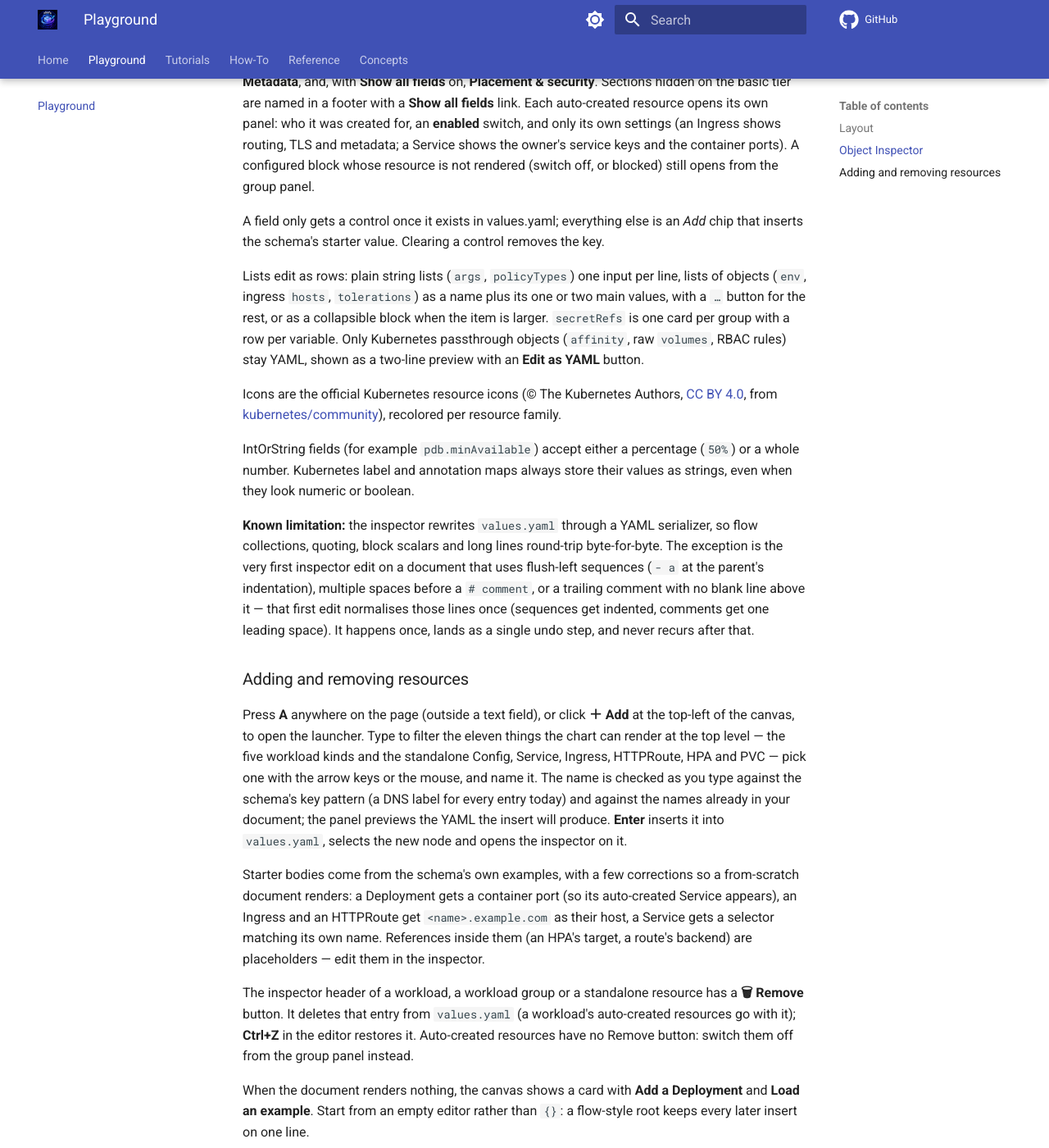
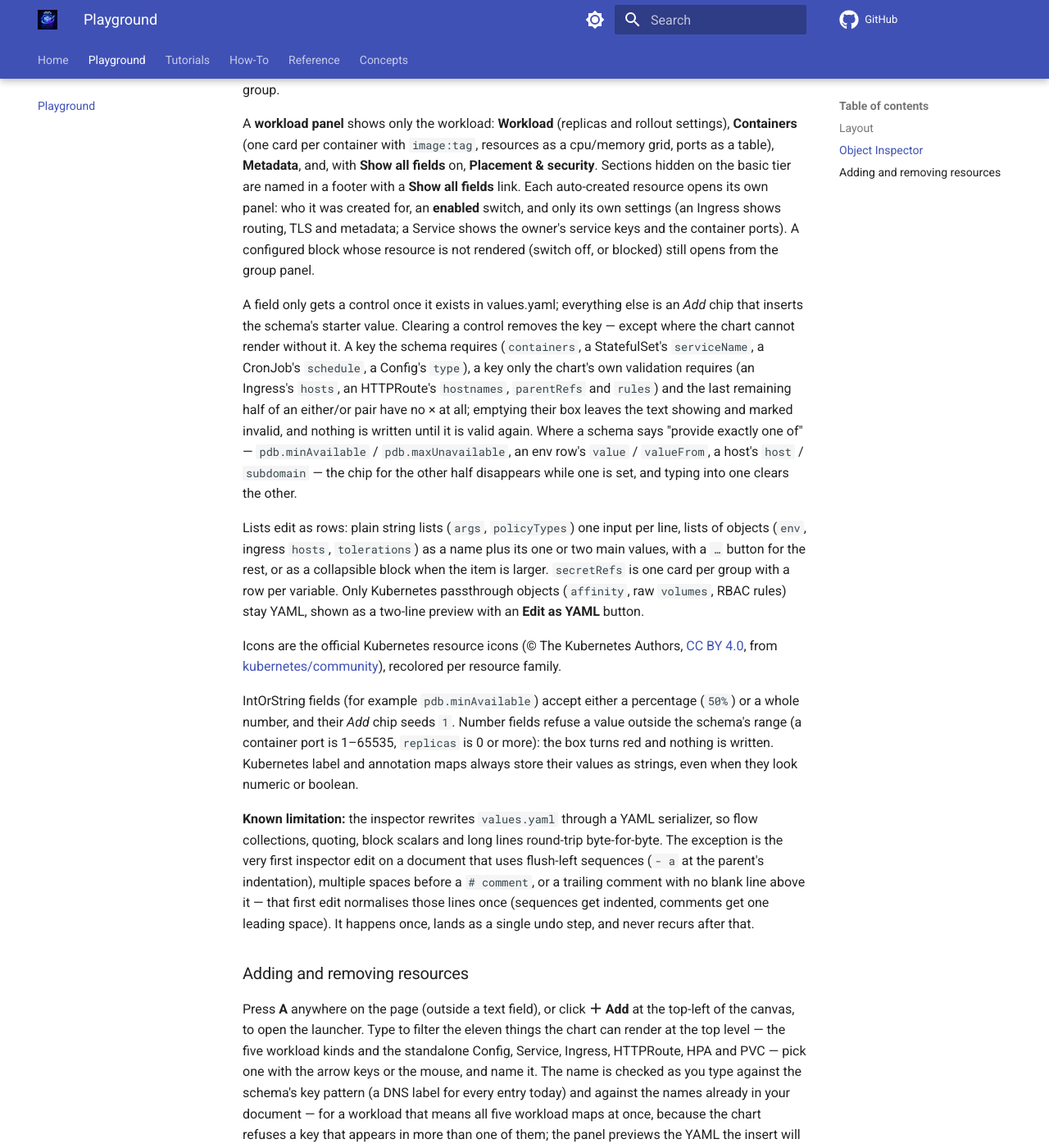
Before and after one commit to idlefy/idlefy-universal, an MkDocs documentation site: the page built from docs/playground-guide.md, in a window 1280 px wide and 1400 px high, scrolled down 1082 px. Shown: the whole window at 82% size. Built offline with MkDocs 1.6.1 and Material for MkDocs 9.7.7, drawn with Linux system fonts in a browser that asks for light colours; comment, search, counter and statistics services are not loaded; some of the changed text lies outside the part shown.

Commit message:
docs: describe locked keys, either/or pairs and the shared starter fixups
The guide still said "clearing a control removes the key" and described the
starter corrections as a launcher-only behaviour. Also documents the group
panel's blocked-off switches and the Open button's on/has-content condition.

Co-Authored-By: Claude Fable 5.1 <noreply@anthropic.com>
Claude-Session: https://claude.ai/code/session_01NUQuqZT5phfCKULmBvDsJN

```diff
--- a/docs/playground-guide.md
+++ b/docs/playground-guide.md
@@ -21,19 +21,21 @@ The editor folds YAML blocks by indentation (chevrons in the gutter), shows inde
 
 Click a node. The panel header shows the object's icon, name, kind, namespace and the values.yaml line it comes from. **Fields** edits the object; **Manifest** shows the rendered YAML.
 
-Every workload sits in a **group** on the canvas: a dashed frame with a header (`Deployment hello`) and a **+ Add resource** pill. Click the header or the frame to open the **group panel**: a **Workload** row that opens the workload itself, and **Created alongside it**, a switch per resource the chart can create for this workload (Service, Ingress, HPA, …) with a one-line summary and an **Open** button. The **Manifests** tab shows every manifest in the group.
+Every workload sits in a **group** on the canvas: a dashed frame with a header (`Deployment hello`) and a **+ Add resource** pill. Click the header or the frame to open the **group panel**: a **Workload** row that opens the workload itself, and **Created alongside it**, a switch per resource the chart can create for this workload (Service, Ingress, HPA, …) with a one-line summary and an **Open** button. A switch the chart cannot honour is greyed out with the reason in place of the summary — that includes switching one *off*: ServiceAccount stays on while Role + RoleBinding needs it. The **Open** button itself only appears once the switch is on or the block already holds a value; an untouched, switched-off resource has nothing yet to open. The **Manifests** tab shows every manifest in the group.
 
 A **workload panel** shows only the workload: **Workload** (replicas and rollout settings), **Containers** (one card per container with `image:tag`, resources as a cpu/memory grid, ports as a table), **Metadata**, and, with **Show all fields** on, **Placement & security**. Sections hidden on the basic tier are named in a footer with a **Show all fields** link. Each auto-created resource opens its own panel: who it was created for, an **enabled** switch, and only its own settings (an Ingress shows routing, TLS and metadata; a Service shows the owner's service keys and the container ports). A configured block whose resource is not rendered (switch off, or blocked) still opens from the group panel.
 
-A field only gets a control once it exists in values.yaml; everything else is an *Add* chip that inserts the schema's starter value. Clearing a control removes the key.
+A field only gets a control once it exists in values.yaml; everything else is an *Add* chip that inserts the schema's starter value. Clearing a control removes the key — except where the chart cannot render without it. A key the schema requires (`containers`, a StatefulSet's `serviceName`, a CronJob's `schedule`, a Config's `type`), a key only the chart's own validation requires (an Ingress's `hosts`, an HTTPRoute's `hostnames`, `parentRefs` and `rules`) and the last remaining half of an either/or pair have no × at all; emptying their box leaves the text showing and marked invalid, and nothing is written until it is valid again. Where a schema says "provide exactly one of" — `pdb.minAvailable` / `pdb.maxUnavailable`, an env row's `value` / `valueFrom`, a host's `host` / `subdomain` — the chip for the other half disappears while one is set, and typing into one clears the other.
 
 Lists edit as rows: plain string lists (`args`, `policyTypes`) one input per line, lists of objects (`env`, ingress `hosts`, `tolerations`) as a name plus its one or two main values, with a `…` button for the rest, or as a collapsible block when the item is larger. `secretRefs` is one card per group with a row per variable. Only Kubernetes passthrough objects (`affinity`, raw `volumes`, RBAC rules) stay YAML, shown as a two-line preview with an **Edit as YAML** button.
 
 Icons are the official Kubernetes resource icons (© The Kubernetes Authors, [CC BY 4.0](https://creativecommons.org/licenses/by/4.0/), from [kubernetes/community](https://github.com/kubernetes/community/tree/master/icons)), recolored per resource family.
 
 IntOrString fields (for example `pdb.minAvailable`) accept either a percentage (`50%`) or a whole
-number. Kubernetes label and annotation maps always store their values as strings, even when they
-look numeric or boolean.
+number, and their *Add* chip seeds `1`. Number fields refuse a value outside the schema's range
+(a container port is 1–65535, `replicas` is 0 or more): the box turns red and nothing is written.
+Kubernetes label and annotation maps always store their values as strings, even when they look
+numeric or boolean.
 
 **Known limitation:** the inspector rewrites `values.yaml` through a YAML serializer, so flow
 collections, quoting, block scalars and long lines round-trip byte-for-byte. The exception is the
@@ -49,14 +51,18 @@ canvas, to open the launcher. Type to filter the eleven things the chart can ren
 level — the five workload kinds and the standalone Config, Service, Ingress, HTTPRoute, HPA and
 PVC — pick one with the arrow keys or the mouse, and name it. The name is checked as you type
 against the schema's key pattern (a DNS label for every entry today) and against the names already in
-your document; the panel previews the YAML the insert will produce. **Enter** inserts it into
+your document — for a workload that means all five workload maps at once, because the chart refuses a
+key that appears in more than one of them; the panel previews the YAML the insert will produce. **Enter** inserts it into
 `values.yaml`, selects the new node and opens the inspector on it.
 
 Starter bodies come from the schema's own examples, with a few corrections so a from-scratch
 document renders: a Deployment gets a container port (so its auto-created Service appears), an
 Ingress and an HTTPRoute get `<name>.example.com` as their host, a Service gets a selector
-matching its own name. References inside them (an HPA's target, a route's backend) are
-placeholders — edit them in the inspector.
+matching its own name. The same corrections apply to every *Add* chip and every "add item" button,
+not just the launcher — adding a hostname anywhere writes a `host`, never a bare `subdomain` that
+needs a global domain you have not set. A second container or a second Service port gets a port name
+and number no sibling already uses, so the rendered Service never carries a duplicate. References
+inside a starter (an HPA's target, a route's backend) are placeholders — edit them in the inspector.
 
 The inspector header of a workload, a workload group or a standalone resource has a **🗑 Remove**
 button. It deletes that entry from `values.yaml` (a workload's auto-created resources go with it);
```
